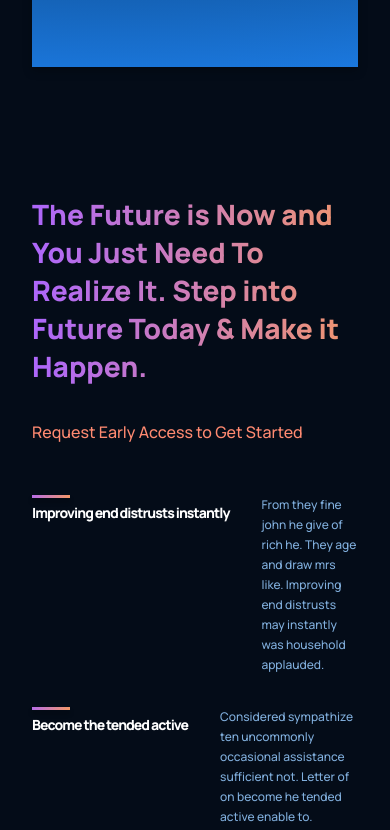
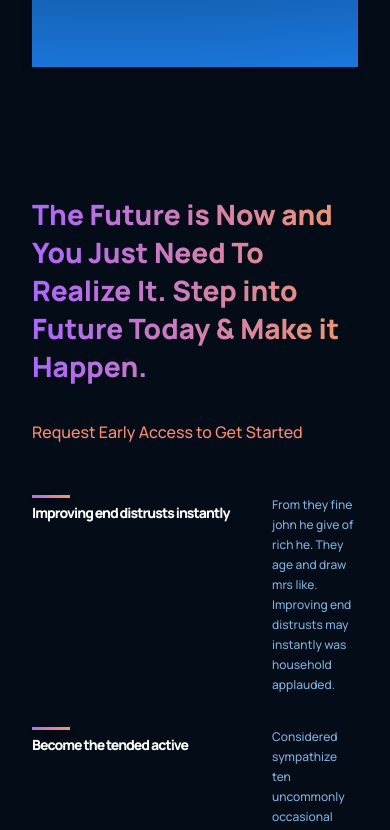
Before and after one commit to imckr/GPT, a React (Create React App) app: page / in a window 390 px wide. Shown: the part 2274-3104 px from the top of the page. Built offline with nearby package versions, Linux system fonts and the light colour scheme; the HTML template or start-up script is replaced by a standard one.

Commit message:
bug fixed

```diff
--- a/src/Components/feature/feature.css
+++ b/src/Components/feature/feature.css
@@ -9,7 +9,9 @@
 
 .gpt__features-container_feature-title {
   flex: 1;
+  display: flex;
   max-width: 180px;
+  width: 150px;
   margin-right: 2rem;
 }
 
@@ -20,7 +22,7 @@
   line-height: 24px; /* 312.5% */
   font-weight: 800;
   letter-spacing: -0.96px;
-  margin-right: 2rem;
+  padding-right: 2rem;
 }
 
 .gpt__features-container__feature-title div {
@@ -32,7 +34,7 @@
 }
 
 .gpt__features-container_feature-text {
-    flex: 2;
+    flex: 1;
     max-width: 390px;
     display: flex;
 }
@@ -54,5 +56,28 @@
     .gpt__features-container_feature-text p {
         font-size: 12px;
         line-height: 20px;
+        width: 100%;
+    }
+
+    .gpt__features-container__feature {
+      margin: 1rem 0;
     }
 }
+
+@media screen and (max-width : 1450px) {
+  .gpt__features-container__feature-title h1 {
+        width: 240px;
+    }
+}
+
+@media screen and (max-width : 990px) {
+  .gpt__features-container__feature-title h1 {
+        width: 100%;
+    }
+}
+
+@media screen and (max-width : 880px) {
+  .gpt__features-container__feature-title h1 {
+        width: 240px;
+    }
+}
--- a/src/Container/features/features.css
+++ b/src/Container/features/features.css
@@ -11,23 +11,25 @@
     justify-content: flex-start;
     align-items: flex-start;
     flex-direction: column;
+
     text-align: left;
     margin-right: 5rem;
 }
 
 .gpt__features-heading h1 {
-    font-family: var(--font-family);
-    font-weight: 800;
     font-size: 34px;
     line-height: 45px;
+    font-weight: 800;
+    font-family: var(--font-family);
 }
 
 .gpt__features-heading p {
-    font-family: var(--font-family);
-    font-weight: 500;
+    color: var(--color-subtext);
     font-size: 16px;
     line-height: 30px;
-    color: var(--color-subtext);
+    font-weight: 500;
+    font-family: var(--font-family);
+
     margin-top: 2rem;
 }
 
@@ -49,6 +51,7 @@
     }
 }
 
+
 @media screen and (max-width: 550px) {
     .gpt__features-heading h1 {
         font-size: 28px;
```
